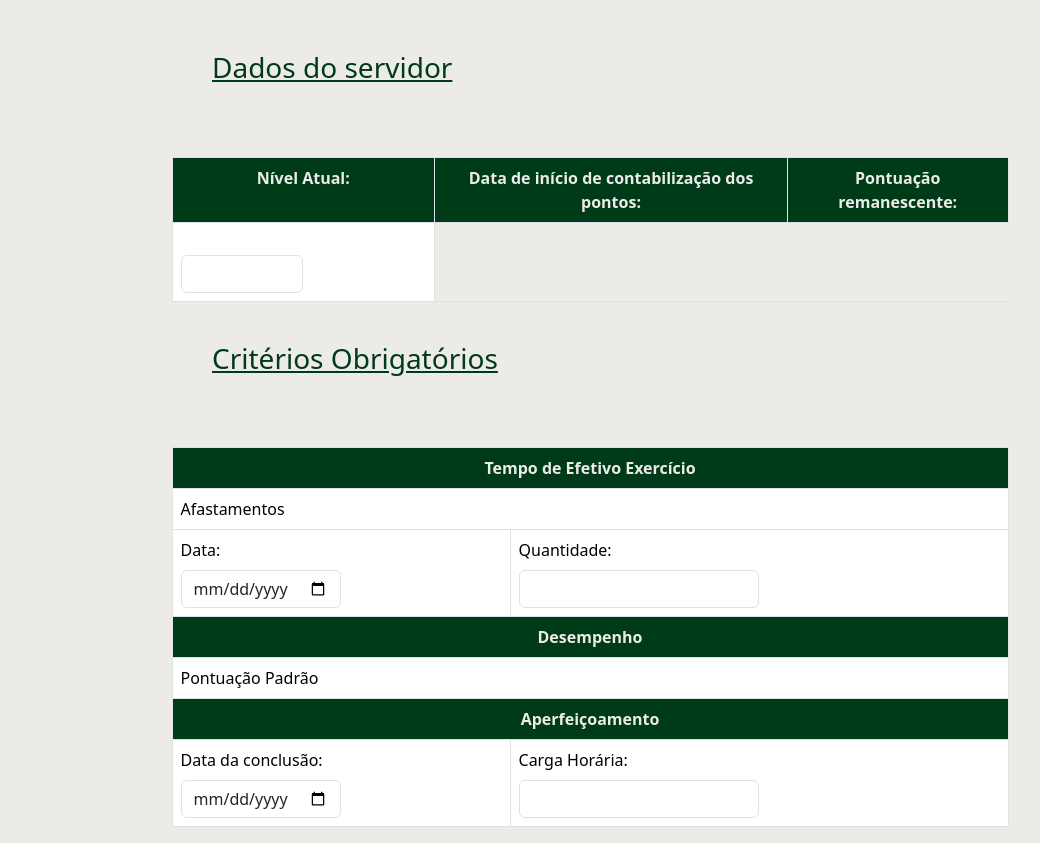
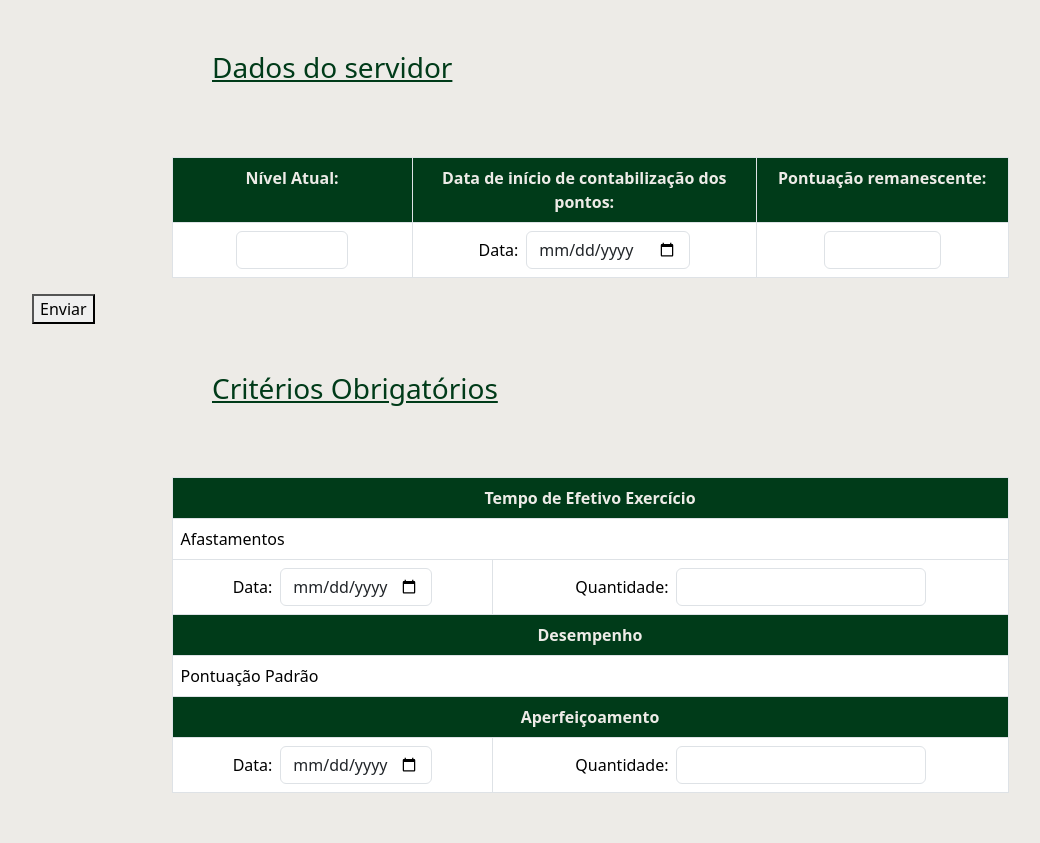
Before and after one commit to mclara3r/Promove-ggdp, a plain HTML site: page index.html in a window 1280 px wide. Shown: the part 53-896 px from the top of the page, without its empty margins (50-1090 px from the left). After the commit the page ends 862 px from the top, so only its background shows below. Drawn offline with Linux system fonts and the light colour scheme.

Commit message:
dia 2 - 2

```diff
--- a/index.html
+++ b/index.html
@@ -27,14 +27,28 @@
                     </tr>
                     <tr>
                         <th>
-                        <label for="dados" class="form-label" style="font-weight: normal;" > </label>
-                        <input type="number" id="nivel" class="form-control w-50 ">
+                            <div class="d-flex align-items-center justify-content-center gap-2">
+                                <input type="text" id="nivel" class="form-control w-50" style="font-weight: normal;">
+                            </div>
+                        </th>
+                        <th>
+                            <div class="d-flex align-items-center justify-content-center gap-2">
+                                <label for="aperfeiçoamento" class="form-label mb-0" style="font-weight: normal; " >Data: </label>
+                                <input type="date" id="dataInicio" class="form-control w-50  ">
+                            </div>
+
+                        </th>
+                        <th>
+                            <div class="d-flex align-items-center justify-content-center gap-2">
+                                <input type="number" id="pontuRema" class="form-control w-50" style="font-weight: normal;">
+                            </div>
                         </th>
                     </tr>
                 </tbody>
 
             </table>
         </div >
+         <button onclick="enviar()">Enviar</button><br><br>
 
         <h3 class="estilo2" >Critérios Obrigatórios</h3><br>
 
@@ -54,12 +68,16 @@
                     </tr>
                     <tr>
                         <th>
-                        <label for="aperfeiçoamento" class="form-label" style="font-weight: normal;" >Data: </label>
-                        <input type="date" id="data1" class="form-control w-50 ">
+                            <div class="d-flex align-items-center justify-content-center gap-2" style="font-weight: normal;">
+                                <label for="data1" class="form-label mb-0" style="font-weight: normal;">Data: </label>
+                                <input type="date" id="dataAfast" class="form-control w-50 ">
+                            </div>
                         </th>
                         <th>
-                            <label for="aperfeiçoamento" class="form-label" style="font-weight: normal;">Quantidade: </label>
-                            <input type="number" id="cargah1" class="form-control w-50 ">
+                            <div class="d-flex align-items-center justify-content-center gap-2" style="font-weight: normal;">
+                                <label for="data1" class="form-label mb-0" style="font-weight: normal;">Quantidade: </label>
+                                 <input type="number" id="qtde" class="form-control w-50">
+                            </div>
                         </th>
                     </tr>
                     <tr class="estilo1">
@@ -75,12 +93,16 @@
                     </tr>
                     <tr>
                         <th>
-                        <label for="aperfeiçoamento" class="form-label" style="font-weight: normal;" >Data da conclusão: </label>
-                        <input type="date" id="data1" class="form-control w-50 ">
+                            <div class="d-flex align-items-center justify-content-center gap-2" style="font-weight: normal;">
+                                 <label for="data1" class="form-label mb-0" style="font-weight: normal;">Data: </label>
+                                 <input type="date" id="dataAperf" class="form-control w-50 ">
+                            </div>
                         </th>
                         <th>
-                            <label for="aperfeiçoamento" class="form-label" style="font-weight: normal;">Carga Horária: </label>
-                            <input type="number" id="cargah1" class="form-control w-50 ">
+                            <div class="d-flex align-items-center justify-content-center gap-2" style="font-weight: normal;">
+                                 <label for="data1" class="form-label mb-0" style="font-weight: normal;">Quantidade: </label>
+                                 <input type="number" id="carga" class="form-control w-50 ">
+                            </div>
                         </th>
                     </tr>
 
--- a/js/funcoes.js
+++ b/js/funcoes.js
@@ -1,3 +1,35 @@
+
+let mes_t = 1
+let desempenho = 1.5
+let nivel
+let dataInicio
+let pontuRema
+
+function iniciar() {
+   nivel = document.getElementById('nivel')
+   dataInicio = document.getElementById('dataInicio')
+   pontuRema = document.getElementById('pontuRema')
+   console.log(nivel)
+   console.log(dataInicio)
+   console.log(pontuRema)
+}
+
+
 function iniciarCarreira() {
+    for (let i = 0; i < 720; i++ ) {
+        carreira[i] = []
+        for (let j = 0; j <= 8; j++ ) {
+            carreira[i][0] = mes_t
+            carreira[i][1] = 0.2
+            carreira[i][2] = desempenho/6
+            carreira[i][3] = aperf/24
+            carreira[i][4] = mes_t
+            carreira[i][5] = mes_t
+            carreira[i][6] = mes_t
+            carreira[i][7] = mes_t
+            carreira[i][8] = mes_t
 
+
+        }
+    }
 }
```
